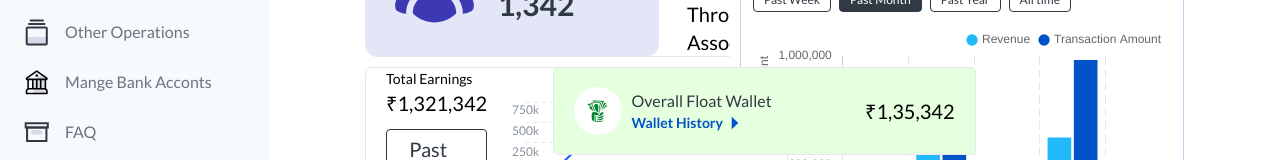
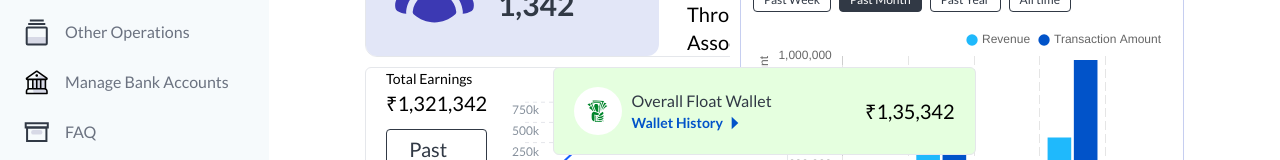
Before and after one commit to chirag1718/zintlr-assignment, a Next.js app: page / in a window 1280 px wide. Shown: the part 375-535 px from the top of the page. Built offline with nearby package versions, Linux system fonts and the light colour scheme.

Commit message:
Update Sidebar.tsx

```diff
--- a/src/app/components/Sidebar.tsx
+++ b/src/app/components/Sidebar.tsx
@@ -206,7 +206,7 @@ const Sidebar = () => {
           />
         </svg>
       ),
-      text: "Mange Bank Acconts",
+      text: "Manage Bank Accounts",
       link: "#",
     },
     {
```
